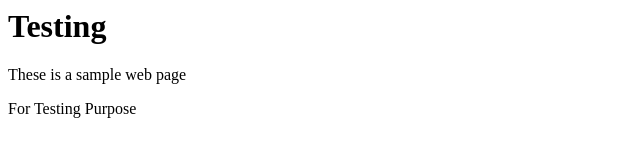
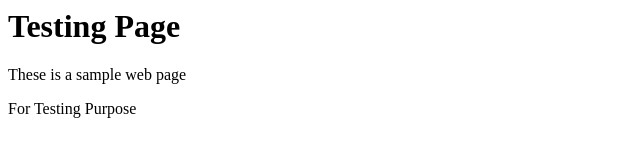
Before and after one commit to dhananjaykala/gitjenkinsintegration, a plain HTML site: page index.html in a window 1280 px wide. Shown: the whole page, without its empty margins (0-640 px from the left). Drawn offline with Linux system fonts and the light colour scheme.

Commit message:
Update index.html

```diff
--- a/index.html
+++ b/index.html
@@ -3,7 +3,7 @@
     <title>This is the title of the webpage!</title>
   </head>
   <body>
-    <h1> Testing </h1>
+    <h1> Testing Page</h1>
     <p>These is a sample web page</p>
     <p>For Testing Purpose</p>
      </body>
```
